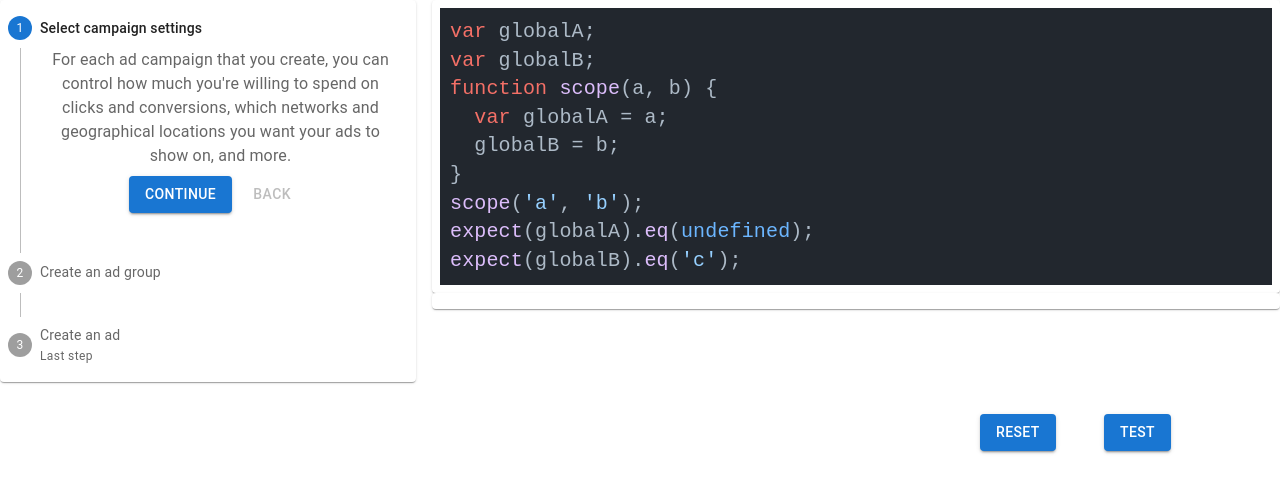
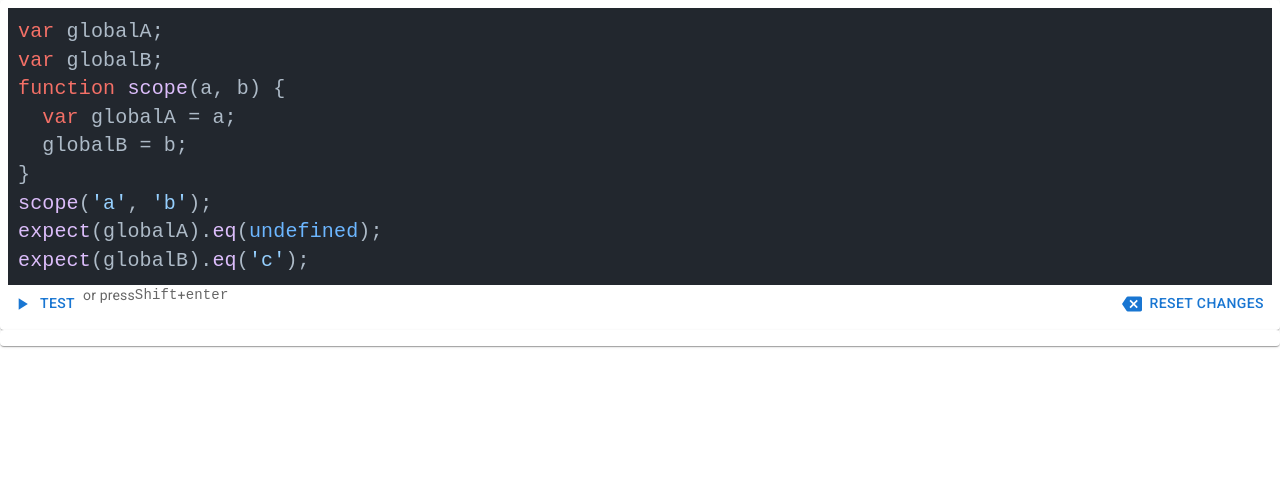
Before and after one commit to aminmarashi/duck-repl, a React (Create React App) app: page / in a window 1280 px wide. Shown: the top 492 px of the page. Built offline with nearby package versions, Linux system fonts and the light colour scheme.

Commit message:
Add keyboard shortcut for test button

```diff
--- a/package.json
+++ b/package.json
@@ -5,6 +5,7 @@
   "dependencies": {
     "@emotion/react": "^11.4.1",
     "@emotion/styled": "^11.3.0",
+    "@mui/icons-material": "^5.0.0-rc.1",
     "@mui/material": "^5.0.0-rc.1",
     "@testing-library/jest-dom": "^5.14.1",
     "@testing-library/react": "^11.2.7",
--- a/public/index.html
+++ b/public/index.html
@@ -24,6 +24,9 @@
       work correctly both with client-side routing and a non-root public URL.
       Learn how to configure a non-root public URL by running `npm run build`.
     -->
+    <link rel="stylesheet" href="https://fonts.googleapis.com/css?family=Roboto:300,400,500,700&display=swap" />
+    <link rel="stylesheet" href="https://fonts.googleapis.com/icon?family=Material+Icons" />
+
     <title>React App</title>
   </head>
   <body>
--- a/src/App.tsx
+++ b/src/App.tsx
@@ -3,7 +3,7 @@ import { TutorialEditor } from './TutorialEditor';
 import steps from './steps.json';
 
 function App({page, isEditMode}: {page: number, isEditMode: boolean}) {
-  const initialStep = page > 0 && page <= steps.length ? page - 1 : 0;
+  const initialStep = page > 0 && page <= steps.length ? page - 1 : undefined;
   return (
     isEditMode
       ? <TutorialEditor />
--- a/src/Tutorial/index.tsx
+++ b/src/Tutorial/index.tsx
@@ -1,9 +1,11 @@
-import { useState } from 'react';
+import { useEffect, useState } from 'react';
 import { styled } from '@mui/material/styles';
 import Box from '@mui/material/Box';
 import Paper from '@mui/material/Paper';
 import Button from '@mui/material/Button';
 import Grid from '@mui/material/Grid';
+import PlayArrowIcon from '@mui/icons-material/PlayArrow';
+import BackspaceIcon from '@mui/icons-material/Backspace';
 import { Reporter } from './Reporter';
 import { CodeEditor } from './CodeEditor';
 import { Tester } from './Tester';
@@ -18,7 +20,9 @@ const Item = styled(Paper)(({ theme }) => ({
 
 const invalidReport = { total: 0, failures: [] };
 
-export function Tutorial({ steps, initialStep }: { steps: any[], initialStep: number }) {
+export function Tutorial({ steps, initialStep }: { steps: any[], initialStep: number | undefined }) {
+  const isMinimal = initialStep !== undefined;
+  initialStep = initialStep || 0;
   if (initialStep > steps.length) {
     throw Error(`activeStep: ${initialStep} cannot be more than the length of steps`);
   }
@@ -27,12 +31,21 @@ export function Tutorial({ steps, initialStep }: { steps: any[], initialStep: nu
   const [report, setReport] = useState(invalidReport);
   const tester = new Tester({ report: setReport });
 
+  useEffect(() => {
+    document.addEventListener('keyup', (e) => {
+      debugger;
+      if (e.shiftKey && e.key === 'Enter') {
+        test();
+      }
+    }, false);
+  }, []);
+
   function activeStepChanged(activeStep: number) {
     setReport(invalidReport);
     setActiveStep(activeStep);
   }
 
-  function test(activeStep: number) {
+  function test() {
     if (activeStep >= codes.length) return;
     tester.run(codes[activeStep]);
   }
@@ -44,7 +57,7 @@ export function Tutorial({ steps, initialStep }: { steps: any[], initialStep: nu
     setCodes(newCodes);
   }
 
-  function reset(activeStep: number) {
+  function reset() {
     if (activeStep >= codes.length) return;
     setReport(invalidReport);
     const code = steps[activeStep].code;
@@ -54,17 +67,40 @@ export function Tutorial({ steps, initialStep }: { steps: any[], initialStep: nu
   return (
     <Box sx={{ flexGrow: 1 }}>
       <Grid container spacing={2}>
-        <Grid item xs={4}>
-          <Item>
-            <SideBar steps={steps} activeStep={activeStep} activeStepChanged={activeStepChanged} />
-          </Item>
-        </Grid>
-        <Grid item xs={8}>
+        {
+          !isMinimal && <Grid item xs={4}>
+            <Item>
+              <SideBar steps={steps} activeStep={activeStep} activeStepChanged={activeStepChanged} />
+            </Item>
+          </Grid>
+        }
+        <Grid item xs={isMinimal ? 12 : 8}>
           <Item>
             {
               activeStep === steps.length
                 ? <div>🎉</div>
-                : <CodeEditor code={codes[activeStep]} onCodeChanged={code => updateCodes(code, activeStep)} />
+                : <>
+                  <CodeEditor code={codes[activeStep]} onCodeChanged={code => updateCodes(code, activeStep)} />
+                  <Grid container>
+                    <Grid item xs={8} display="flex" justifyContent="flex-start">
+                      <Button
+                        startIcon={<PlayArrowIcon color="primary" />}
+                        onClick={test}
+                      >
+                        test
+                      </Button>
+                      or press <kbd>Shift</kbd> + <kbd>enter</kbd>
+                    </Grid>
+                    <Grid item xs={4} display="flex" justifyContent="flex-end">
+                      <Button
+                        startIcon={<BackspaceIcon color="primary" />}
+                        onClick={reset}
+                      >
+                        reset changes
+                      </Button>
+                    </Grid>
+                  </Grid>
+                </>
             }
           </Item>
           <Item>
@@ -75,26 +111,6 @@ export function Tutorial({ steps, initialStep }: { steps: any[], initialStep: nu
             }
           </Item>
         </Grid>
-        <Grid item xs={9}></Grid>
-        <Grid item xs={1} margin={1}>
-          <Button
-            variant="contained"
-            onClick={() => reset(activeStep)}
-            sx={{ mt: 1, mr: 1 }}
-          >
-            reset
-          </Button>
-        </Grid>
-        <Grid item xs={1} margin={1}>
-          <Button
-            variant="contained"
-            onClick={() => test(activeStep)}
-            sx={{ mt: 1, mr: 1 }}
-          >
-            test
-          </Button>
-        </Grid>
-        <Grid item xs={1}></Grid>
       </Grid>
     </Box>
   );
--- a/src/TutorialEditor/index.tsx
+++ b/src/TutorialEditor/index.tsx
@@ -34,6 +34,11 @@ export function TutorialEditor() {
   useEffect(() => {
     Database.load('steps', setSteps);
     Database.load('codes', setCodes);
+    document.addEventListener('keyup', (e) => {
+      if (e.shiftKey && e.key === 'ArrowDown') {
+        test();
+      }
+    }, false);
   }, []);
 
   useEffect(() => {
```
Also changed, not shown: 1 other file (tests, documents, lock files or other folders).
